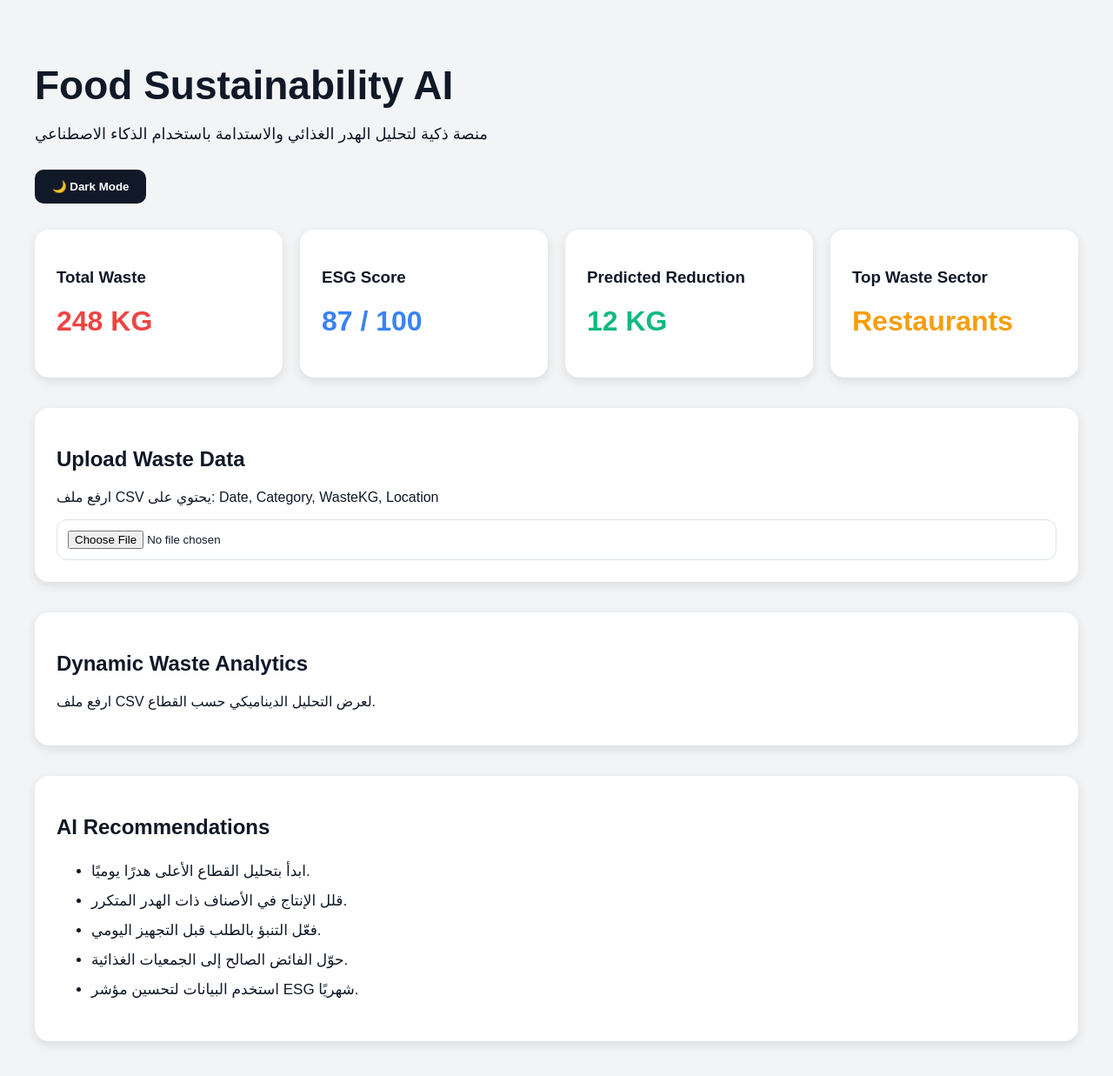
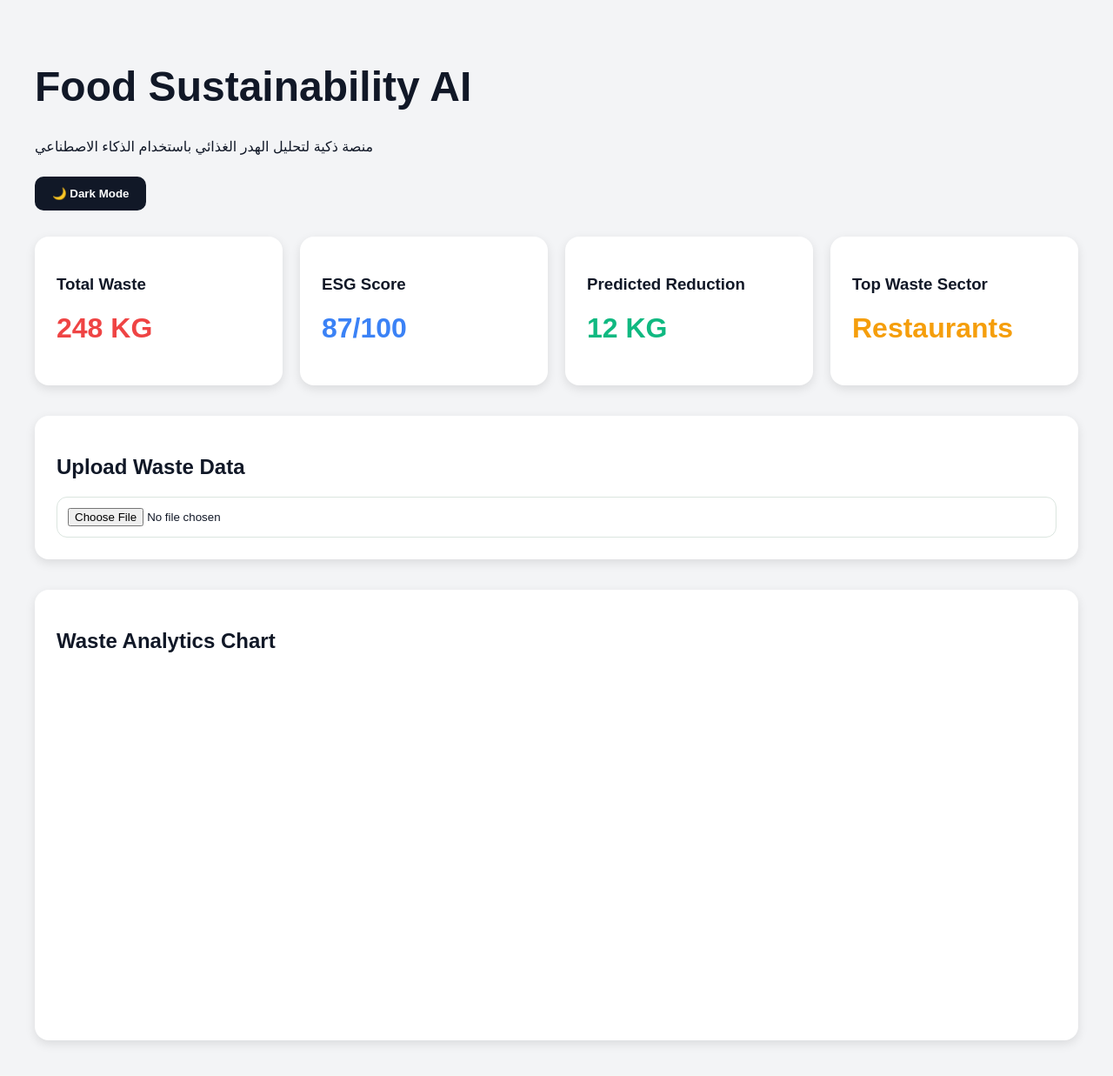
Before and after one commit to aboremasx0x-boop/food-sustainability-ai, a Next.js app in the folder Food_Sustainability_AI_Full_Platform/food_sustainability_frontend_v3/: page / in a window 1280 px wide. Shown: the whole page at 87% size. Built offline with nearby package versions, Linux system fonts and the light colour scheme.

Commit message:
Update index.jsx

```diff
--- a/Food_Sustainability_AI_Full_Platform/food_sustainability_frontend_v3/pages/index.jsx
+++ b/Food_Sustainability_AI_Full_Platform/food_sustainability_frontend_v3/pages/index.jsx
@@ -1,13 +1,23 @@
 import { useState } from "react";
+import {
+  BarChart,
+  Bar,
+  XAxis,
+  YAxis,
+  Tooltip,
+  ResponsiveContainer,
+} from "recharts";
 
 export default function Home() {
   const [darkMode, setDarkMode] = useState(false);
   const [fileName, setFileName] = useState("");
   const [analysis, setAnalysis] = useState("");
+
   const [totalWaste, setTotalWaste] = useState(248);
   const [esg, setESG] = useState(87);
   const [reduction, setReduction] = useState(12);
   const [topCategory, setTopCategory] = useState("Restaurants");
+
   const [categoryStats, setCategoryStats] = useState([]);
 
   function handleFileUpload(e) {
@@ -20,29 +30,45 @@ export default function Home() {
 
     reader.onload = (event) => {
       const text = event.target.result;
-      const rows = text.split("\n").slice(1).filter((row) => row.trim() !== "");
+
+      const rows = text
+        .split("\n")
+        .slice(1)
+        .filter((row) => row.trim() !== "");
 
       let total = 0;
+
       const categories = {};
 
       rows.forEach((row) => {
         const cols = row.split(",");
+
         const category = cols[1]?.trim();
         const wasteKg = parseFloat(cols[2]);
 
         if (category && !isNaN(wasteKg)) {
           total += wasteKg;
-          categories[category] = (categories[category] || 0) + wasteKg;
+
+          categories[category] =
+            (categories[category] || 0) + wasteKg;
         }
       });
 
       const sortedCategories = Object.entries(categories)
-        .map(([name, value]) => ({ name, value }))
+        .map(([name, value]) => ({
+          name,
+          value,
+        }))
         .sort((a, b) => b.value - a.value);
 
-      const highest = sortedCategories[0]?.name || "غير محدد";
+      const highest = sortedCategories[0]?.name || "Unknown";
+
       const predictedReduction = Math.round(total * 0.12);
-      const esgScore = Math.max(0, Math.min(100, Math.round(100 - total / 5)));
+
+      const esgScore = Math.max(
+        0,
+        Math.min(100, Math.round(100 - total / 5))
+      );
 
       setTotalWaste(total);
       setReduction(predictedReduction);
@@ -51,16 +77,16 @@ export default function Home() {
       setCategoryStats(sortedCategories);
 
       setAnalysis(`
-نتائج تحليل الملف:
+نتائج التحليل الذكي:
 
 • إجمالي الهدر: ${total} KG
-• عدد السجلات داخل الملف: ${rows.length}
-• أعلى قطاع في الهدر: ${highest}
+• عدد السجلات: ${rows.length}
+• أعلى قطاع هدر: ${highest}
 • التخفيض المتوقع: ${predictedReduction} KG
-• مؤشر ESG الحالي: ${esgScore}/100
+• مؤشر ESG: ${esgScore}/100
 
-التوصية الذكية:
-ابدأ بتقليل الهدر في قطاع ${highest} لأنه يمثل أعلى مساهمة في الهدر داخل الملف.
+التوصية:
+ابدأ بتقليل الهدر في قطاع ${highest}.
 `);
     };
 
@@ -84,12 +110,12 @@ export default function Home() {
 
   return (
     <div style={pageStyle}>
-      <h1 style={{ fontSize: "46px", marginBottom: "10px" }}>
+      <h1 style={{ fontSize: "48px" }}>
         Food Sustainability AI
       </h1>
 
-      <p style={{ fontSize: "18px", marginBottom: "30px" }}>
-        منصة ذكية لتحليل الهدر الغذائي والاستدامة باستخدام الذكاء الاصطناعي
+      <p style={{ marginBottom: "25px" }}>
+        منصة ذكية لتحليل الهدر الغذائي باستخدام الذكاء الاصطناعي
       </p>
 
       <button
@@ -110,40 +136,52 @@ export default function Home() {
       <div
         style={{
           display: "grid",
-          gridTemplateColumns: "repeat(auto-fit,minmax(250px,1fr))",
+          gridTemplateColumns:
+            "repeat(auto-fit,minmax(240px,1fr))",
           gap: "20px",
           marginBottom: "35px",
         }}
       >
         <div style={cardStyle}>
           <h3>Total Waste</h3>
-          <h1 style={{ color: "#ef4444" }}>{totalWaste} KG</h1>
+          <h1 style={{ color: "#ef4444" }}>
+            {totalWaste} KG
+          </h1>
         </div>
 
         <div style={cardStyle}>
           <h3>ESG Score</h3>
-          <h1 style={{ color: "#3b82f6" }}>{esg} / 100</h1>
+          <h1 style={{ color: "#3b82f6" }}>
+            {esg}/100
+          </h1>
         </div>
 
         <div style={cardStyle}>
           <h3>Predicted Reduction</h3>
-          <h1 style={{ color: "#10b981" }}>{reduction} KG</h1>
+          <h1 style={{ color: "#10b981" }}>
+            {reduction} KG
+          </h1>
         </div>
 
         <div style={cardStyle}>
           <h3>Top Waste Sector</h3>
-          <h1 style={{ color: "#f59e0b" }}>{topCategory}</h1>
+          <h1 style={{ color: "#f59e0b" }}>
+            {topCategory}
+          </h1>
         </div>
       </div>
 
       <div style={{ ...cardStyle, marginBottom: "35px" }}>
         <h2>Upload Waste Data</h2>
-        <p>ارفع ملف CSV يحتوي على: Date, Category, WasteKG, Location</p>
 
-        <input type="file" accept=".csv" onChange={handleFileUpload} />
+        <input
+          type="file"
+          accept=".csv"
+          onChange={handleFileUpload}
+        />
 
         {fileName && (
-          <p style={{ marginTop: "15px", color: "#10b981" }}>
+          <p style={{ marginTop: "15px" }}>
             تم رفع الملف: {fileName}
           </p>
         )}
@@ -152,9 +190,11 @@ export default function Home() {
           <div
             style={{
               marginTop: "20px",
-              background: darkMode ? "#111827" : "#f9fafb",
               padding: "20px",
               borderRadius: "12px",
+              background: darkMode
+                ? "#111827"
+                : "#f9fafb",
               whiteSpace: "pre-line",
               lineHeight: "2",
             }}
@@ -164,38 +204,19 @@ export default function Home() {
         )}
       </div>
 
-      <div style={{ ...cardStyle, marginBottom: "35px" }}>
-        <h2>Dynamic Waste Analytics</h2>
+      <div style={cardStyle}>
+        <h2>Waste Analytics Chart</h2>
 
-        {categoryStats.length === 0 ? (
-          <p>ارفع ملف CSV لعرض التحليل الديناميكي حسب القطاع.</p>
-        ) : (
-          categoryStats.map((item) => (
-            <div key={item.name} style={{ marginBottom: "15px" }}>
-              <strong>{item.name} - {item.value} KG</strong>
-              <div
-                style={{
-                  marginTop: "8px",
-                  width: `${Math.min(100, (item.value / totalWaste) * 100)}%`,
-                  background: "#10b981",
-                  height: "26px",
-                  borderRadius: "10px",
-                }}
-              />
-            </div>
-          ))
-        )}
-      </div>
-
-      <div style={cardStyle}>
-        <h2>AI Recommendations</h2>
-        <ul style={{ lineHeight: "2", fontSize: "17px" }}>
-          <li>ابدأ بتحليل القطاع الأعلى هدرًا يوميًا.</li>
-          <li>قلل الإنتاج في الأصناف ذات الهدر المتكرر.</li>
-          <li>فعّل التنبؤ بالطلب قبل التجهيز اليومي.</li>
-          <li>حوّل الفائض الصالح إلى الجمعيات الغذائية.</li>
-          <li>استخدم البيانات لتحسين مؤشر ESG شهريًا.</li>
-        </ul>
+        <div style={{ width: "100%", height: 400 }}>
+          <ResponsiveContainer>
+            <BarChart data={categoryStats}>
+              <XAxis dataKey="name" />
+              <YAxis />
+              <Tooltip />
+              <Bar dataKey="value" fill="#10b981" />
+            </BarChart>
+          </ResponsiveContainer>
+        </div>
       </div>
     </div>
   );
```
